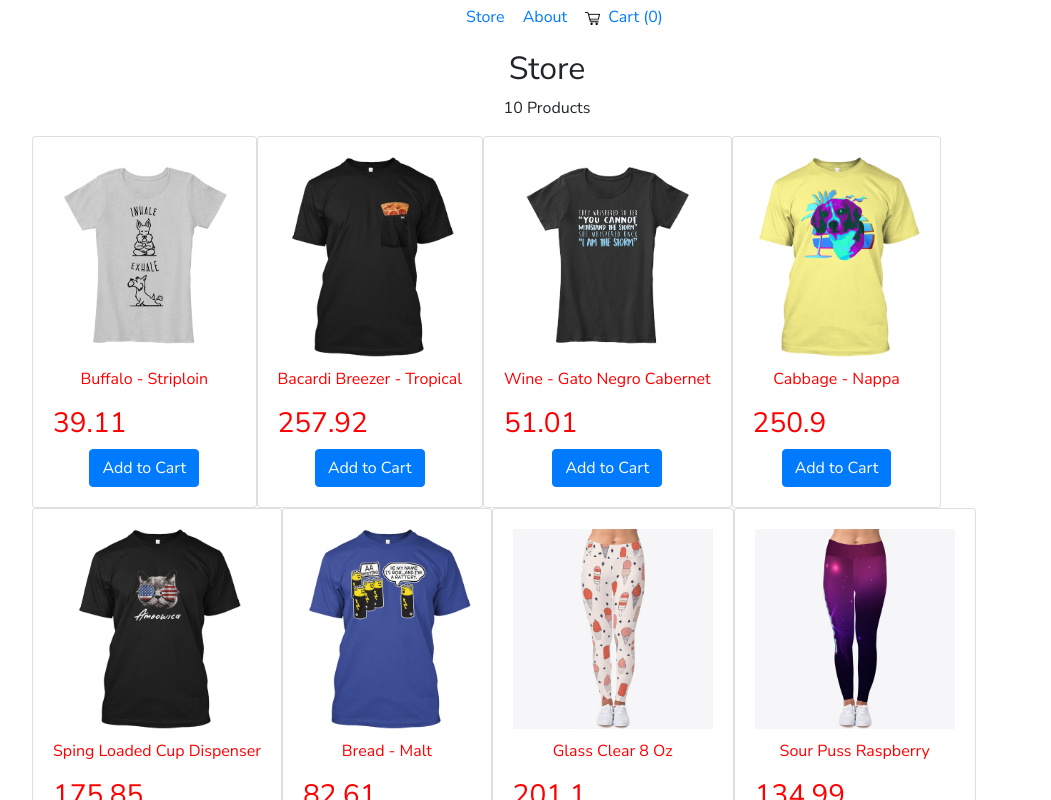
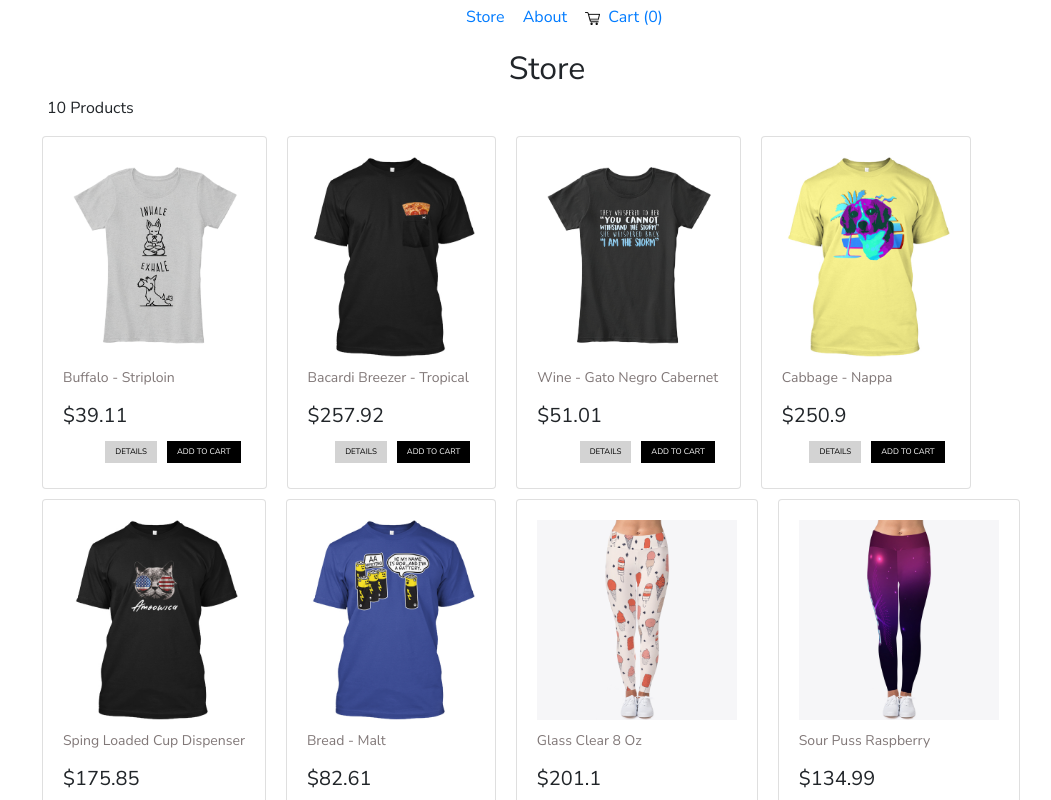
Before and after one commit to vezinaca/redux-shopping-cart, a React (Create React App) app: page /store in a window 1280 px wide. Shown: the top 800 px of the page, without its empty margins (93-1144 px from the left). Built offline with nearby package versions, Linux system fonts and the light colour scheme.

Commit message:
added custom css to boostrap

```diff
--- a/src/components/StoreItem.css
+++ b/src/components/StoreItem.css
@@ -1,4 +1,36 @@
 .my-card {
-    background-color: purple;
-    color: red;
+    margin: 0 10px 10px;
 }
+
+.my-card p {
+   color: rgb(129, 120, 120);
+   font-size: 14px;
+}
+
+.btn-myAdd {
+    background-color: black;
+    color: white;
+    border-radius: 0%;
+    font-size: 8px;
+    padding: 5px 10px;
+    border: none;
+    margin: 5px;
+}
+
+
+
+.btn-myDetails
+{
+    background-color: lightgrey;
+    color: black;
+    border-radius: 0%;
+    font-size: 8px;
+    padding: 5px 10px;
+    border: none;
+    margin: 5px;
+}
+
+.les-boutons {
+    display: flex-end;
+    justify-content: space-around;
+}
--- a/src/components/StoreItem.js
+++ b/src/components/StoreItem.js
@@ -3,16 +3,33 @@
 import Card from "react-bootstrap/Card";
 import "./StoreItem.css";
 
+const StoreItem = ({ product }) => {
 
-const StoreItem = ({ product }) => {
+    // const btnStyle = {
+    //     backgroundColor: 'black',
+    //     color: 'white',
+    //     borderRadius: '0%',
+    //     fontSize: '8px',
+    //     padding: '5px 10px',
+    //     border: 'none'
+    // }
+
+    const handleClick = () => {
+        console.log('click add to cart');
+    }
+
     return(
         <>
             <Card className="my-card">
                 <Card.Body>
                     <img style={{display: "block", margin: "0 auto 10px", maxHeight: "200px"}} className="img-fluid" src={product.photo} alt="problem" />
-                    <p>{product.name}</p>
-                    <h3 className="text-left">{product.price}</h3>
-                    <Button className="text-right">Add to Cart</Button>
+                    <p className="text-left">{product.name}</p>
+                    <h5 className="text-left">${product.price}</h5>
+                    <div className="text-right les-boutons">
+                        <button className="btn-myDetails">DETAILS</button>
+                        <button className="btn-myAdd" onClick={handleClick}>ADD TO CART</button>
+                        {/* <Button style={btnStyle} size='sm'>ADD TO CART</Button> */}
+                    </div>
 
                 </Card.Body>
             </Card>
--- a/src/pages/Store.js
+++ b/src/pages/Store.js
@@ -15,7 +15,7 @@
     return (
         <>
             <h2>Store</h2>
-            <p>10 Products</p>
+            <p className="text-left">10 Products</p>
             <div className="storeGrid">
                 <Row >
                     {allStoreItems}
```
Also changed, not shown: src/features/cart/cartSlice.js (added).
